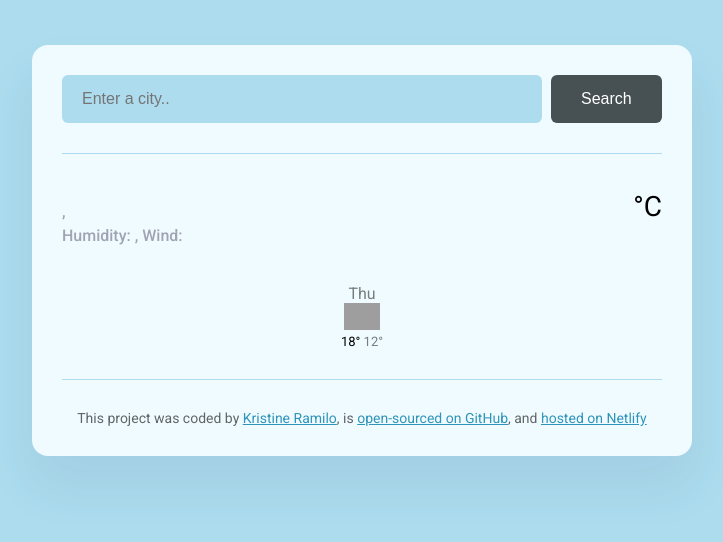
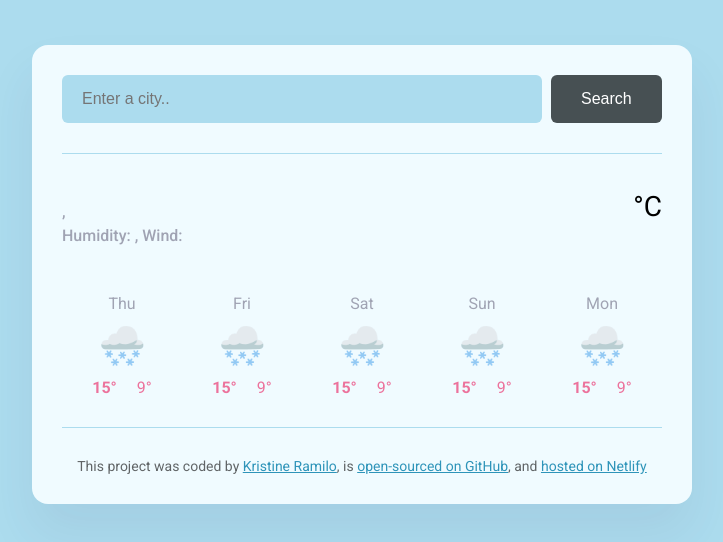
Before and after one commit to mcramileux/vanilla-weather-forecast-app, a plain HTML site: page index.html in a window 1280 px wide. Shown: the whole page, without its empty margins (278-1001 px from the left). Drawn offline with nearby package versions, Linux system fonts and the light colour scheme; no server answers; grey boxes are pictures that could not be loaded.

Commit message:
injected the forecast HTML from JavaScript

```diff
--- a/index.html
+++ b/index.html
@@ -43,35 +43,14 @@
                 </div>
             </div>
 
-            <div class="weather-forecast">
-                <!-- <div class="weather-forecast-day"> -->
-                <div class="row">
-                    <div class="col-2">
-                        <div class="weather-forecast-date">Thu</div>
-                        <img src="http://shecodes-assets.s3.amazonaws.com/api/weather/icons/rain-day.png" alt=""
-                            width="36" />
-                        <!-- <div class="weather-forecast-icon"></div>-->
-                        <div class="weather-forecast-temperatures">
-                            <!-- <div class="weather-forecast-temperature">
-                                <strong></strong>
-                            </div>
-                            <div class="weather-forecast-temperature"></div> -->
-                            <span class="weather-forecast-temp-max">
-                            18°
-                            </span>
-                            <span class="weather-forecast-temp-min">
-                            12°
-                            </span>
-                        </div>
-                    </div>
-                </div>
-            </div>
+            <div class="weather-forecast" id="forecast"></div>
+        </main>
 
-        </main>
         <footer>
             This project was coded by
             <a href="https://github.com/mcramileux" target="_blank">Kristine Ramilo</a>,
-            is <a href="https://github.com/mcramileux/vanilla-weather-forecast-app" target="_blank">open-sourced on GitHub</a>,
+            is <a href="https://github.com/mcramileux/vanilla-weather-forecast-app" target="_blank">open-sourced on
+                GitHub</a>,
             and <a href="https://fabulous-sprite-31962d.netlify.app/" target="_blank">hosted on Netlify</a>
         </footer>
     </div>
--- a/src/index.js
+++ b/src/index.js
@@ -5,7 +5,7 @@ function refreshWeather(response) {
     let descriptionElement = document.querySelector("#description");
     let humidityElement = document.querySelector("#humidity");
     let windSpeedElement = document.querySelector("#wind-speed");
-    let timeElement =document.querySelector("#time");
+    let timeElement = document.querySelector("#time");
     let date = new Date(response.data.time * 1000);
     let iconElement = document.querySelector("#icon");
 
@@ -35,7 +35,7 @@ function formatDate(date) {
     ];
     let day = days[date.getDay()];
 
-    if(minutes < 10) {
+    if (minutes < 10) {
         minutes = `0${minutes}`;
     }
     return `${day} ${hours}:${minutes}`;
@@ -53,8 +53,33 @@ function handleSearchSubmit(event) {
     searchCity(searchInput.value);
 }
 
+function displayForecast() {
+    let days = ["Thu", "Fri", "Sat", "Sun", "Mon"];
+    let forecastHtml = "";
+
+    days.forEach(function (day) {
+        forecastHtml = forecastHtml +
+        `
+            <div class="weather-forecast-day">
+                <div class="weather-forecast-date">${day}</div>
+                <div class="weather-forecast-icon">🌨️</div>
+                <div class="weather-forecast-temperatures">
+                    <div class="weather-forecast-temperature">
+                        <strong>15°</strong>
+                    </div>
+                    <div class="weather-forecast-temperature">9°</div>
+                </div>
+            </div>
+        `;
+    });
+
+    let forecastElement = document.querySelector("#forecast");
+    forecastElement.innerHTML = forecastHtml;
+}
+
 let searchFormElement = document.querySelector("#search-form");
 searchFormElement.addEventListener("submit", handleSearchSubmit);
 
 // for default city search
 searchCity("Cairns");
+displayForecast();
--- a/src/style.css
+++ b/src/style.css
@@ -88,22 +88,34 @@ main {
 }
 
 .weather-forecast {
-  margin-top: 20px;
-  text-align: center;
-  color: #000;
+  display: flex;
+  margin-top: 30px;
+  justify-content: space-around;
 }
 
 .weather-forecast-date {
+  text-align: center;
+  color: rgba(39, 33, 66, 0.4);
   font-size: 16px;
-  opacity: 0.5;
+  line-height: 20px;
+  margin-bottom: 10px;
 }
 
-.weather-forecast-temp-min {
-  opacity: 0.5;
+.weather-forecast-icon {
+  font-size: 38px;
+  text-align: center;
 }
 
 .weather-forecast-temperatures {
-  font-size: 13px;
+  text-align: center;
+  color: #ec729c;
+  margin-top: 10px;
+  display: flex;
+  justify-content: center;
+}
+
+.weather-forecast-temperature {
+  padding: 0 10px;
 }
 
 footer {
```
